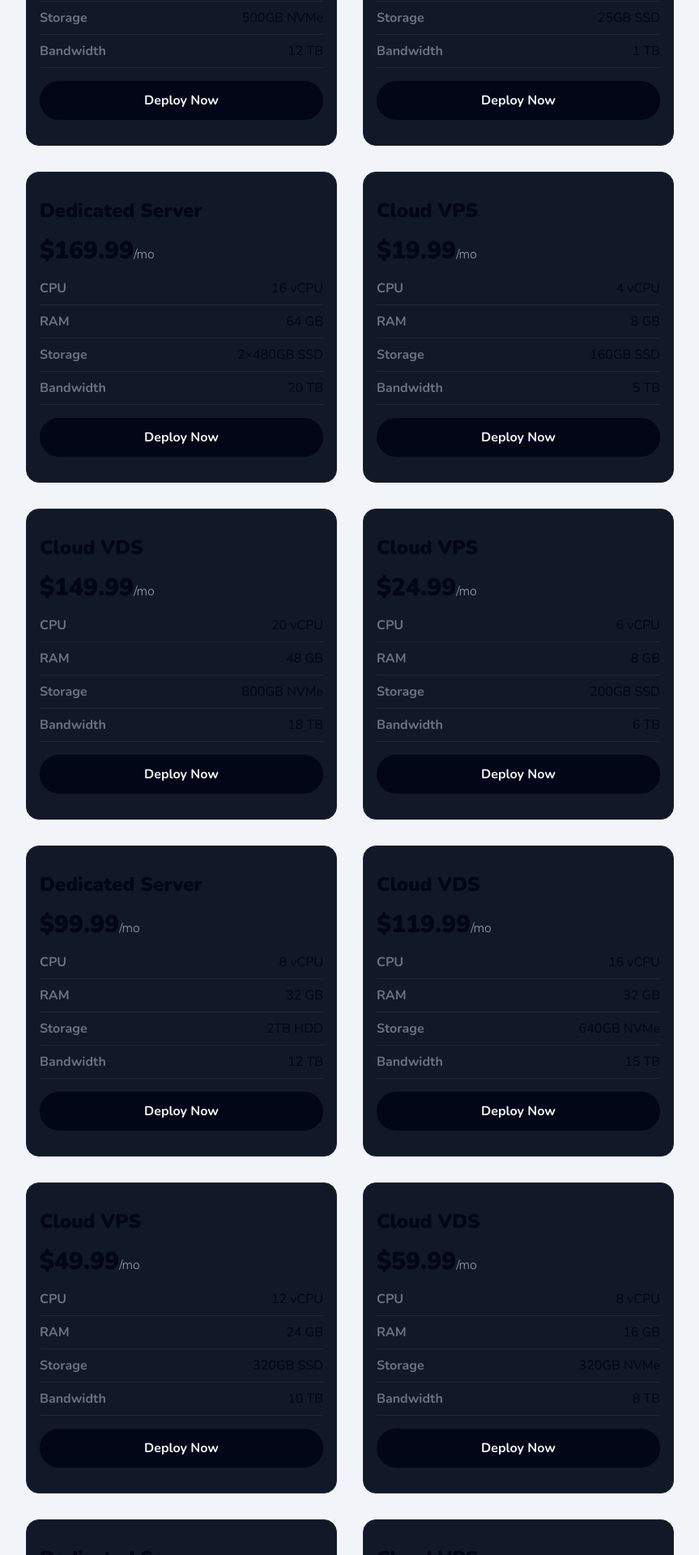
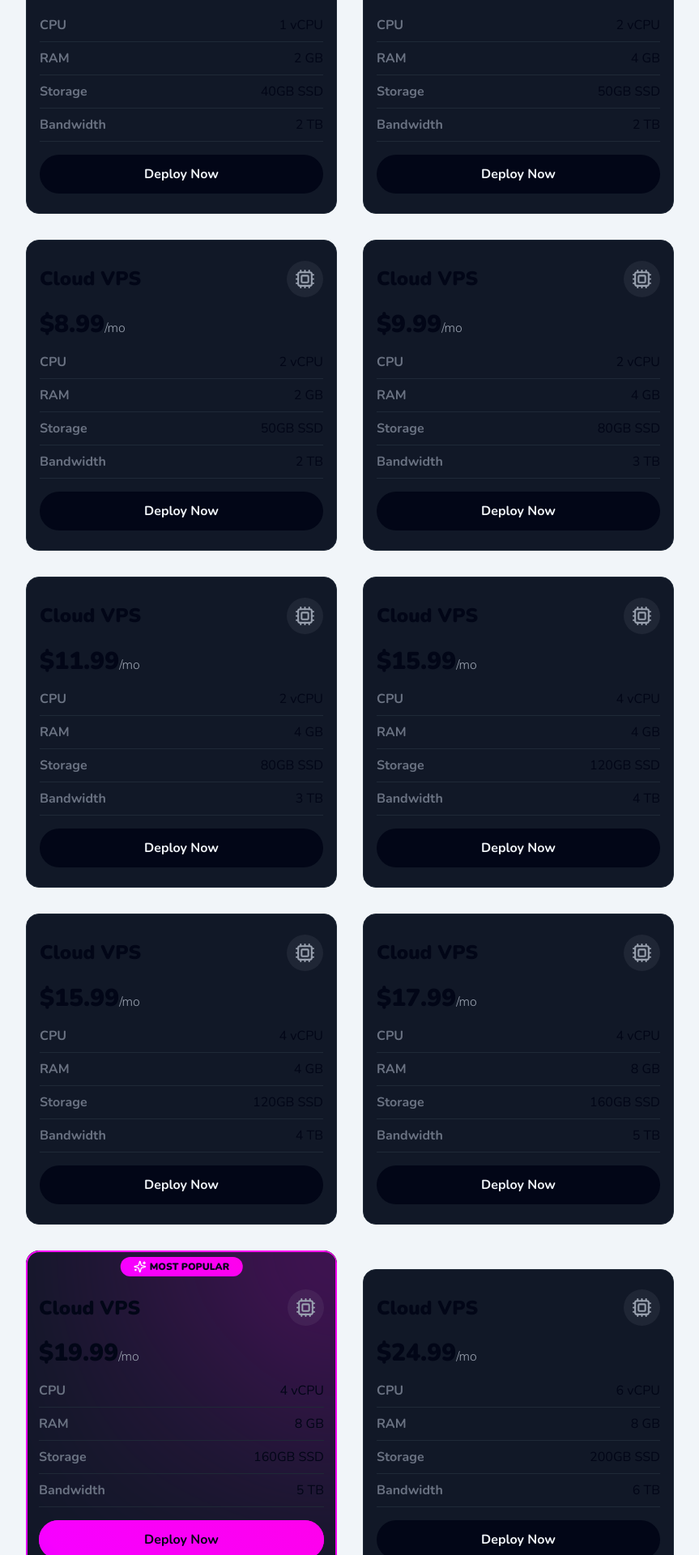
Before and after one commit to AymenBraikia/hosty, a Next.js app: page /hosting in a window 1280 px wide. Shown: the part 880-2800 px from the top of the page at 81% size, without its empty margins (208-1071 px from the left). Built offline with nearby package versions, Linux system fonts and the light colour scheme.

Commit message:
better header + better services page

```diff
--- a/app/components/header.tsx
+++ b/app/components/header.tsx
@@ -21,7 +21,7 @@ export default function Header(props: { promotion?: { url?: string; content: str
 	}, []);
 	const [lang, set_lang] = useState<langs | string>(() => (typeof window !== "undefined" && (localStorage.getItem("lang") as langs)) || "en-us");
 	return (
-		<header className="w-dvw h-fit p-2.5 bg-(--clr-surface) fixed left-0 top-0 flex justify-between items-center px-20 z-50 max-md:px-6">
+		<header className="w-dvw h-fit p-2.5 bg-(--clr-background-opacity) backdrop-blur-3xl fixed left-0 top-0 flex justify-between items-center px-20 z-50 max-md:px-6">
 			<div className="flex justify-center items-center gap-10">
 				<Link className="flex justify-center items-center text-(--clr-primary) font-bold text-3xl" href={"/"}>
 					<Image width={70} height={70} src={logoIcon} alt="logo" />
--- a/app/components/pricing.tsx
+++ b/app/components/pricing.tsx
@@ -11,43 +11,47 @@ type plan = {
 	name: string;
 	pricing: { m: number; y: number };
 	popular: boolean;
-	specs: { cpu: number; ram: number; storage: string; bandWidth: string; ssl_cdn: boolean };
+	description: string;
+	specs: { cpu: number | string; ram: number | string; storage: string; bandWidth: string; ssl_cdn: boolean };
 };
 
 const plans: plan[] = [
 	{
-		name: "Basic",
+		name: "Cloud VPS",
 		pricing: { m: 4.99, y: 3.99 },
+		description: "Flexible virtual instances for developers and small apps. Scale instantly.",
 		popular: false,
 		specs: {
-			cpu: 1,
-			ram: 2,
-			storage: "50 GB NVMe",
-			bandWidth: "2 TB Traffic",
+			cpu: "1-16",
+			ram: "1-32",
+			storage: "25 GB - 400 GB SSD",
+			bandWidth: "1 TB - 12 TB Traffic",
 			ssl_cdn: true,
 		},
 	},
 	{
-		name: "Pro",
-		pricing: { m: 12.99, y: 9.99 },
-		popular: true,
+		name: "VDS Hybrid",
+		pricing: { m: 39.99, y: 27.99 },
+		description: "Virtual Dedicated Servers with guaranteed resources and dedicated threads.",
+		popular: false,
 		specs: {
-			cpu: 4,
-			ram: 8,
-			storage: "200 GB NVMe",
-			bandWidth: "8 TB Traffic",
+			cpu: "4-40",
+			ram: "8-128",
+			storage: "200 GB - 2 TB NVMe",
+			bandWidth: "5 TB - 30 Traffic",
 			ssl_cdn: true,
 		},
 	},
 	{
-		name: "Elite",
-		pricing: { m: 34.99, y: 29.99 },
+		name: "Dedicated Server",
+		pricing: { m: 79.99, y: 55.99 },
+		description: "Single-tenant physical servers for maximum performance and control.",
 		popular: false,
 		specs: {
-			cpu: 8,
-			ram: 32,
-			storage: "1TB NVMe",
-			bandWidth: "Unlimited Traffic",
+			cpu: "8-64",
+			ram: "16-512",
+			storage: "1 TB - 2x4 TB NVMe",
+			bandWidth: "10 TB - 60TB Traffic",
 			ssl_cdn: true,
 		},
 	},
@@ -72,7 +76,7 @@ export default function Pricing() {
 						${plan == "y" ? "text-foreground" : "text-gray-400"} py-2 z-10 gap-2 flex
 					`}
 					content="Yearly"
-					children_el={<span className="text-(--clr-accent)">-20%</span>}
+					children_el={<span className="text-(--clr-accent)">-30%</span>}
 				/>
 				<div className={`transition bg-(--clr-surface-light) ${plan == "m" ? "left-2 w-22" : "left-23 w-30"} h-12 rounded-full absolute top-1/2 -translate-y-1/2`}></div>
 			</div>
@@ -93,22 +97,22 @@ function Plan(props: { p: plan; plan: "m" | "y" }) {
 				info.popular ? "scale-105 border-gradient" : "border border-(--clr-surface-light2)"
 			}`}
 		>
-			{info.popular && <span className="absolute left-1/2 top-6 -translate-1/2 bg_anim px-4 py-2 rounded-full font-black text-xs min-w-fit flex justify-center items-center gap-1 max-sm:text-[10px]"><Star2 s={16} color="white"/>MOST POPULAR</span>}
+			{info.popular && (
+				<span className="absolute left-1/2 top-5 -translate-1/2 bg_anim px-4 py-1 rounded-full font-black text-xs min-w-fit flex justify-center items-center gap-1 max-sm:text-[10px]">
+					<Star2 s={16} color="white" />
+					MOST POPULAR
+				</span>
+			)}
 			<div className="w-full flex justify-between items-center">
 				<div className="flex flex-col">
 					<h3 className="text-2xl font-black">{info.name}</h3>
-					<h3 className="text-gray-400 text-[14px] font-medium">HOSTY CLOUD</h3>
+					<h3 className="text-gray-400 text-[14px] font-medium">{info.description}</h3>
 				</div>
 
 				<div className={`${info.popular ? "bg-(--clr-accent-opacity)" : "bg-(--clr-background-opacity)"} p-2.5 rounded-full`}>
 					<Cpu s={23} color={info.popular ? "var(--clr-accent)" : "var(--background3)"} />
 				</div>
 			</div>
-			<h1 className="text-5xl font-black max-sm:text-3xl">
-				${props.plan == "m" ? info.pricing.m : info.pricing.y}
-				<span className="text-gray-500 text-2xl m-2 font-medium">/mo</span>
-			</h1>
-			<div className="w-full border border-dashed border-(--clr-surface-light2) brightness-150"></div>
 
 			<div className="flex flex-col gap-3 justify-center items-start text-gray-400">
 				<div className="flex gap-2 justify-start items-center font-bold">
@@ -134,12 +138,17 @@ function Plan(props: { p: plan; plan: "m" | "y" }) {
 					</div>
 				)}
 			</div>
+			<h1 className="text-3xl font-black max-sm:text-3xl">
+				<span className="text-gray-400 text-base font-medium">Starting at </span>${props.plan == "m" ? info.pricing.m : info.pricing.y}
+				<span className="text-gray-400 text-base font-medium">/mo</span>
+			</h1>
 			<Button
 				css={`
 					${info.popular && "bg_anim"} plan_btn flex justify-center items-center gap-2 w-full
 				`}
 				content="Choose Plan"
 			/>
+
 			{info.popular && <div className="absolute right-0 top-0 translate-x-1/2 -translate-y-1/2 bg-(--clr-accent2) w-xs aspect-square -z-10 rounded-full blur-[200px]"></div>}
 		</div>
 	);
--- a/app/globals.css
+++ b/app/globals.css
@@ -8,22 +8,22 @@
   --foreground2: #474747;
   --foreground3: #767676;
   --clr-primary: #0EA5E9;
+  --clr-primary-opacity: #0080ff33;
   --gradient: linear-gradient(45deg, #8400ff, #f700ff, #ff00ea);
   --gradient2: linear-gradient(45deg, #00ddff, #ff00ea);
   --clr-accent: #8400ff;
+  --clr-accent-opacity: #4f00994d;
   --clr-accent2: #ff00ea;
-  --clr-accent-opacity: #4f00994d;
+  --clr-accent2-opacity: #ff00ea33;
   --clr-surface: #111827;
   --clr-surface2: #070a11;
   --clr-surface-light: #18202c;
   --clr-surface-light2: #1f2937;
+  --clr-border-opacity: #f1f5f91d;
   --clr-background-opacity: #f1f5f912;
   --clr-background-opacity2: #f1f5f94a;
   --clr-foreground-opacity: #00000012;
   --clr-foreground-opacity2: #00000052;
-  --clr-primary-opacity: #0080ff36;
-  --clr-border-opacity: #f1f5f91d;
-
 }
 
 @theme inline {
@@ -37,6 +37,10 @@
   :root {
     --background: #020617;
     --foreground: #F1F5F9;
+    --clr-foreground-opacity: #f1f5f912;
+    --clr-foreground-opacity2: #f1f5f94a;
+    --clr-background-opacity: #00000012;
+    --clr-background-opacity2: #00000052;
   }
 }
 
@@ -322,9 +326,9 @@ body {
   content: "";
   position: absolute;
   inset: 0;
-  left: -0.5px;
-  top: -0.5px;
-  padding: 2px;
+  left: -0.25px;
+  top: -0.25px;
+  padding: 1.5px;
   width: 100%;
   height: 100%;
   border-radius: inherit;
@@ -358,3 +362,48 @@ body {
 .deploy:hover {
   box-shadow: 0 0 10px 0 var(--color-foreground);
 }
+
+/* .shadow_anim:hover {
+  box-shadow: 0 0 0 0 transparent;
+}
+
+.shadow_anim:hover {
+  animation: shadow_anim 3s ease infinite;
+  box-shadow: 0 0 10px 0 var(--clr-accent);
+}
+
+@keyframes shadow_anim {
+  50% {
+    box-shadow: 0 0 10px 0 var(--clr-accent2);
+  }
+} */
+
+
+.shadow_anim {
+  position: relative;
+  overflow: visible;
+}
+
+.shadow_anim::before {
+  content: "";
+  position: absolute;
+  top: 50%;
+  left: 50%;
+  transform: translate(-50%, -50%);
+  width: 100%;
+  height: 100%;
+  border-radius: inherit;
+  pointer-events: none;
+  z-index: -1;
+  filter: blur(0);
+  background-size: 200% 200%;
+  animation: bg_anim 5s ease infinite;
+  background-image: var(--gradient);
+  transition: .3s ease;
+  opacity: 1;
+}
+
+.shadow_anim:hover::before {
+  filter: blur(15px);
+  opacity: 0.5;
+}
--- a/app/hosting/body.tsx
+++ b/app/hosting/body.tsx
@@ -1,4 +1,8 @@
+"use client";
+import { useState } from "react";
 import Button from "../components/button";
+import Star2 from "../components/svg/star2";
+import Cpu from "../components/svg/cpu";
 
 interface service {
 	type: "Cloud VPS" | "Cloud VDS" | "Dedicated Server";
@@ -9,89 +13,140 @@ interface service {
 	title?: string;
 	price: number;
 	discount?: number;
+	mostPopular?: boolean;
 }
 
 const services: service[] = [
+	// =====================
+	// Cloud VPS (by price)
+	// =====================
+	{ type: "Cloud VPS", cpu: 1, ram: 1, bandwidth: "1 TB", storage: "25GB SSD", price: 4.99 },
+	{ type: "Cloud VPS", cpu: 1, ram: 2, bandwidth: "1 TB", storage: "25GB SSD", price: 5.49 },
+	{ type: "Cloud VPS", cpu: 1, ram: 2, bandwidth: "2 TB", storage: "40GB SSD", price: 6.99 },
 	{ type: "Cloud VPS", cpu: 2, ram: 4, bandwidth: "2 TB", storage: "50GB SSD", price: 7.99 },
+	{ type: "Cloud VPS", cpu: 2, ram: 2, bandwidth: "2 TB", storage: "50GB SSD", price: 8.99 },
+	{ type: "Cloud VPS", cpu: 2, ram: 4, bandwidth: "3 TB", storage: "80GB SSD", price: 9.99, discount: 20, title: "Starter Deal" },
+	{ type: "Cloud VPS", cpu: 2, ram: 4, bandwidth: "3 TB", storage: "80GB SSD", price: 11.99 },
+	{ type: "Cloud VPS", cpu: 4, ram: 4, bandwidth: "4 TB", storage: "120GB SSD", price: 15.99 },
+	{ type: "Cloud VPS", cpu: 4, ram: 4, bandwidth: "4 TB", storage: "120GB SSD", price: 15.99 },
+	{ type: "Cloud VPS", cpu: 4, ram: 8, bandwidth: "5 TB", storage: "160GB SSD", price: 17.99, discount: 15, title: "Popular Choice" },
+	{ type: "Cloud VPS", cpu: 4, ram: 8, bandwidth: "5 TB", storage: "160GB SSD", price: 19.99, mostPopular: true },
+	{ type: "Cloud VPS", cpu: 6, ram: 8, bandwidth: "6 TB", storage: "200GB SSD", price: 24.99 },
+	{ type: "Cloud VPS", cpu: 6, ram: 8, bandwidth: "6 TB", storage: "200GB SSD", price: 24.99 },
+	{ type: "Cloud VPS", cpu: 8, ram: 16, bandwidth: "8 TB", storage: "250GB SSD", price: 34.99, mostPopular: true },
+	{ type: "Cloud VPS", cpu: 8, ram: 16, bandwidth: "8 TB", storage: "250GB SSD", price: 34.99 },
+	{ type: "Cloud VPS", cpu: 12, ram: 24, bandwidth: "10 TB", storage: "320GB SSD", price: 49.99 },
+	{ type: "Cloud VPS", cpu: 12, ram: 24, bandwidth: "10 TB", storage: "320GB SSD", price: 49.99 },
+	{ type: "Cloud VPS", cpu: 16, ram: 32, bandwidth: "12 TB", storage: "400GB SSD", price: 69.99 },
+
+	// =====================
+	// Cloud VDS (by price)
+	// =====================
+	{ type: "Cloud VDS", cpu: 4, ram: 8, bandwidth: "5 TB", storage: "200GB NVMe", price: 39.99 },
+	{ type: "Cloud VDS", cpu: 6, ram: 12, bandwidth: "6 TB", storage: "250GB NVMe", price: 49.99 },
+	{ type: "Cloud VDS", cpu: 8, ram: 16, bandwidth: "8 TB", storage: "320GB NVMe", price: 54.99, discount: 10, title: "Best Value" },
+	{ type: "Cloud VDS", cpu: 8, ram: 16, bandwidth: "8 TB", storage: "320GB NVMe", price: 59.99, mostPopular: true },
+	{ type: "Cloud VDS", cpu: 10, ram: 20, bandwidth: "10 TB", storage: "400GB NVMe", price: 74.99 },
+	{ type: "Cloud VDS", cpu: 12, ram: 24, bandwidth: "12 TB", storage: "500GB NVMe", price: 89.99 },
+	{ type: "Cloud VDS", cpu: 12, ram: 24, bandwidth: "12 TB", storage: "500GB NVMe", price: 89.99 },
+	{ type: "Cloud VDS", cpu: 16, ram: 32, bandwidth: "15 TB", storage: "640GB NVMe", price: 119.99, mostPopular: true },
+	{ type: "Cloud VDS", cpu: 16, ram: 32, bandwidth: "15 TB", storage: "640GB NVMe", price: 119.99 },
+	{ type: "Cloud VDS", cpu: 20, ram: 48, bandwidth: "18 TB", storage: "800GB NVMe", price: 149.99 },
+	{ type: "Cloud VDS", cpu: 24, ram: 64, bandwidth: "20 TB", storage: "1TB NVMe", price: 179.99 },
+	{ type: "Cloud VDS", cpu: 24, ram: 64, bandwidth: "20 TB", storage: "1TB NVMe", price: 179.99 },
+	{ type: "Cloud VDS", cpu: 32, ram: 96, bandwidth: "25 TB", storage: "1.5TB NVMe", price: 249.99 },
+	{ type: "Cloud VDS", cpu: 40, ram: 128, bandwidth: "30 TB", storage: "2TB NVMe", price: 329.99 },
+
+	// =========================
+	// Dedicated Server (by price)
+	// =========================
+	{ type: "Dedicated Server", cpu: 8, ram: 16, bandwidth: "10 TB", storage: "1TB HDD", price: 79.99 },
+	{ type: "Dedicated Server", cpu: 8, ram: 32, bandwidth: "12 TB", storage: "2TB HDD", price: 99.99, mostPopular: true },
+	{ type: "Dedicated Server", cpu: 12, ram: 32, bandwidth: "15 TB", storage: "2×1TB HDD", price: 129.99 },
+	{ type: "Dedicated Server", cpu: 16, ram: 64, bandwidth: "20 TB", storage: "2×480GB SSD", price: 159.99, discount: 20, title: "Limited Offer", mostPopular: true },
+	{ type: "Dedicated Server", cpu: 16, ram: 64, bandwidth: "20 TB", storage: "2×480GB SSD", price: 169.99 },
+	{ type: "Dedicated Server", cpu: 24, ram: 64, bandwidth: "25 TB", storage: "2×480GB SSD", price: 199.99 },
+	{ type: "Dedicated Server", cpu: 24, ram: 64, bandwidth: "25 TB", storage: "2×480GB SSD", price: 199.99 },
+	{ type: "Dedicated Server", cpu: 32, ram: 128, bandwidth: "30 TB", storage: "2×960GB SSD", price: 229.99, discount: 25, title: "Enterprise Deal" },
+	{ type: "Dedicated Server", cpu: 40, ram: 128, bandwidth: "35 TB", storage: "2×1TB NVMe", price: 299.99 },
+	{ type: "Dedicated Server", cpu: 40, ram: 128, bandwidth: "35 TB", storage: "2×1TB NVMe", price: 299.99 },
 	{ type: "Dedicated Server", cpu: 32, ram: 128, bandwidth: "30 TB", storage: "2TB NVMe", price: 329.99 },
-	{ type: "Cloud VDS", cpu: 12, ram: 24, bandwidth: "12 TB", storage: "500GB NVMe", price: 89.99 },
-	{ type: "Cloud VPS", cpu: 1, ram: 2, bandwidth: "1 TB", storage: "25GB SSD", price: 5.49 },
-	{ type: "Dedicated Server", cpu: 16, ram: 64, bandwidth: "20 TB", storage: "2×480GB SSD", price: 169.99 },
-	{ type: "Cloud VPS", cpu: 4, ram: 8, bandwidth: "5 TB", storage: "160GB SSD", price: 19.99 },
-	{ type: "Cloud VDS", cpu: 20, ram: 48, bandwidth: "18 TB", storage: "800GB NVMe", price: 149.99 },
-	{ type: "Cloud VPS", cpu: 6, ram: 8, bandwidth: "6 TB", storage: "200GB SSD", price: 24.99 },
-	{ type: "Dedicated Server", cpu: 8, ram: 32, bandwidth: "12 TB", storage: "2TB HDD", price: 99.99 },
-	{ type: "Cloud VDS", cpu: 16, ram: 32, bandwidth: "15 TB", storage: "640GB NVMe", price: 119.99 },
-	{ type: "Cloud VPS", cpu: 12, ram: 24, bandwidth: "10 TB", storage: "320GB SSD", price: 49.99 },
-	{ type: "Cloud VDS", cpu: 8, ram: 16, bandwidth: "8 TB", storage: "320GB NVMe", price: 59.99 },
-	{ type: "Dedicated Server", cpu: 40, ram: 128, bandwidth: "35 TB", storage: "2×1TB NVMe", price: 299.99 },
-	{ type: "Cloud VPS", cpu: 8, ram: 16, bandwidth: "8 TB", storage: "250GB SSD", price: 34.99 },
-	{ type: "Cloud VDS", cpu: 24, ram: 64, bandwidth: "20 TB", storage: "1TB NVMe", price: 179.99 },
-	{ type: "Dedicated Server", cpu: 24, ram: 64, bandwidth: "25 TB", storage: "2×480GB SSD", price: 199.99 },
-	{ type: "Cloud VPS", cpu: 2, ram: 2, bandwidth: "2 TB", storage: "50GB SSD", price: 8.99 },
-	{ type: "Cloud VPS", cpu: 1, ram: 1, bandwidth: "1 TB", storage: "25GB SSD", price: 4.99 },
-	{ type: "Cloud VDS", cpu: 32, ram: 96, bandwidth: "25 TB", storage: "1.5TB NVMe", price: 249.99 },
 	{ type: "Dedicated Server", cpu: 48, ram: 192, bandwidth: "40 TB", storage: "2×2TB NVMe", price: 369.99 },
-	{ type: "Cloud VPS", cpu: 4, ram: 4, bandwidth: "4 TB", storage: "120GB SSD", price: 15.99 },
-	{ type: "Cloud VDS", cpu: 10, ram: 20, bandwidth: "10 TB", storage: "400GB NVMe", price: 74.99 },
 	{ type: "Dedicated Server", cpu: 56, ram: 256, bandwidth: "50 TB", storage: "4TB NVMe", price: 449.99 },
-	{ type: "Cloud VPS", cpu: 16, ram: 32, bandwidth: "12 TB", storage: "400GB SSD", price: 69.99 },
-	{ type: "Cloud VDS", cpu: 6, ram: 12, bandwidth: "6 TB", storage: "250GB NVMe", price: 49.99 },
 	{ type: "Dedicated Server", cpu: 64, ram: 512, bandwidth: "60 TB", storage: "2×4TB NVMe", price: 599.99 },
-	{ type: "Cloud VPS", cpu: 12, ram: 24, bandwidth: "10 TB", storage: "320GB SSD", price: 49.99 },
-	{ type: "Cloud VPS", cpu: 2, ram: 4, bandwidth: "3 TB", storage: "80GB SSD", price: 11.99 },
-	{ type: "Cloud VDS", cpu: 4, ram: 8, bandwidth: "5 TB", storage: "200GB NVMe", price: 39.99 },
-	{ type: "Dedicated Server", cpu: 12, ram: 32, bandwidth: "15 TB", storage: "2×1TB HDD", price: 129.99 },
-	{ type: "Cloud VPS", cpu: 8, ram: 16, bandwidth: "8 TB", storage: "250GB SSD", price: 34.99 },
-	{ type: "Cloud VDS", cpu: 40, ram: 128, bandwidth: "30 TB", storage: "2TB NVMe", price: 329.99 },
-	{ type: "Dedicated Server", cpu: 16, ram: 64, bandwidth: "20 TB", storage: "2×480GB SSD", price: 159.99, discount: 20, title: "Limited Offer" },
-	{ type: "Cloud VPS", cpu: 4, ram: 8, bandwidth: "5 TB", storage: "160GB SSD", price: 17.99, discount: 15, title: "Popular Choice" },
-	{ type: "Cloud VDS", cpu: 8, ram: 16, bandwidth: "8 TB", storage: "320GB NVMe", price: 54.99, discount: 10, title: "Best Value" },
-	{ type: "Cloud VPS", cpu: 2, ram: 4, bandwidth: "3 TB", storage: "80GB SSD", price: 9.99, discount: 20, title: "Starter Deal" },
-	{ type: "Dedicated Server", cpu: 32, ram: 128, bandwidth: "30 TB", storage: "2×960GB SSD", price: 229.99, discount: 25, title: "Enterprise Deal" },
-	{ type: "Cloud VPS", cpu: 6, ram: 8, bandwidth: "6 TB", storage: "200GB SSD", price: 24.99 },
-	{ type: "Cloud VDS", cpu: 12, ram: 24, bandwidth: "12 TB", storage: "500GB NVMe", price: 89.99 },
-	{ type: "Dedicated Server", cpu: 40, ram: 128, bandwidth: "35 TB", storage: "2×1TB NVMe", price: 299.99 },
-	{ type: "Cloud VPS", cpu: 1, ram: 2, bandwidth: "2 TB", storage: "40GB SSD", price: 6.99 },
-	{ type: "Cloud VDS", cpu: 16, ram: 32, bandwidth: "15 TB", storage: "640GB NVMe", price: 119.99 },
-	{ type: "Dedicated Server", cpu: 8, ram: 16, bandwidth: "10 TB", storage: "1TB HDD", price: 79.99 },
-	{ type: "Cloud VPS", cpu: 4, ram: 4, bandwidth: "4 TB", storage: "120GB SSD", price: 15.99 },
-	{ type: "Cloud VDS", cpu: 24, ram: 64, bandwidth: "20 TB", storage: "1TB NVMe", price: 179.99 },
-	{ type: "Dedicated Server", cpu: 24, ram: 64, bandwidth: "25 TB", storage: "2×480GB SSD", price: 199.99 },
 ];
 
 export default function Body() {
+	const [filter, setFilter] = useState<"All" | "Cloud VPS" | "Cloud VDS" | "Dedicated Server">("All");
 	return (
-		<section className="w-dvw min-h-dvh flex flex-col justify-start items-start p-32">
+		<section className="w-dvw min-h-dvh flex flex-col justify-start items-center p-32">
 			<h1 className="font-bold text-5xl my-2">Cloud Services & VPS</h1>
 			<p className="text_shine text-xl">Deploy high-performance instances in seconds.</p>
+			<div className="flex justify-center items-center bg-(--clr-surface) rounded-xl relative overflow-hidden px-2.5 mt-10">
+				<div className={`cursor-pointer min-w-16 px-2 text-center py-2.5 font-bold ${filter == "All" ? "text-foreground" : "text-gray-400"} z-10`} onClick={() => setFilter("All")}>
+					All
+				</div>
+				<div className={`cursor-pointer min-w-16 px-2 text-center py-2.5 font-bold ${filter == "Cloud VPS" ? "text-foreground" : "text-gray-400"} z-10`} onClick={() => setFilter("Cloud VPS")}>
+					VPS
+				</div>
+				<div className={`cursor-pointer min-w-16 px-2 text-center py-2.5 font-bold ${filter == "Cloud VDS" ? "text-foreground" : "text-gray-400"} z-10`} onClick={() => setFilter("Cloud VDS")}>
+					VDS
+				</div>
+				<div className={`cursor-pointer min-w-16 px-2 text-center py-2.5 font-bold ${filter == "Dedicated Server" ? "text-foreground" : "text-gray-400"} z-10`} onClick={() => setFilter("Dedicated Server")}>
+					Dedicated
+				</div>
+				<div className={`absolute transition ${filter == "All" ? "w-18 left-1.5" : filter == "Cloud VPS" ? "w-18 left-17.5" : filter == "Cloud VDS" ? "w-18 left-33.5" : "w-25 left-49.5"} top-1/2 -translate-y-1/2 bg_anim  h-10/12 rounded-xl`}></div>
+			</div>
 			<div className="flex justify-center items-center w-full gap-8 flex-wrap my-10">
 				{services.map((s, i) => (
-					<div key={i} className="w-96 min-h-96 bg-(--clr-surface) border border-(--clr-surface-light2) rounded-2xl flex justify-center items-start flex-col p-4 gap-4">
-						<h2 className="text-2xl font-black">{s.type}</h2>
+					<div
+						key={i}
+						className={`w-96 min-h-96 bg-(--clr-surface) group ${!s.mostPopular && "border border-(--clr-surface-light2)"} rounded-2xl ${
+							filter == "All" || filter == s.type ? "flex" : "hidden"
+						} justify-center items-start flex-col p-4 relative overflow-hidden hover:border-(--clr-primary) hover:-translate-y-2.5 cursor-pointer transition ${s.mostPopular ? "scale-100 border-gradient py-12 gap-4" : "gap-4"}`}
+					>
+						<h2 className="text-2xl font-black flex w-full justify-between items-center">
+							{s.type}
+							<div
+								className={`text-gray-400 bg-gray-400/10 p-2.5 rounded-full aspect-square transition ${
+									s.mostPopular ? "group-hover:text-(--clr-accent2) group-hover:bg-(--clr-accent2-opacity)" : "group-hover:text-(--clr-primary) group-hover:bg-(--clr-primary-opacity)"
+								}`}
+							>
+								<Cpu s={25} color="currentColor" />
+							</div>
+						</h2>
 						<h3 className="text-3xl font-black">
 							${s.price}
 							<span className="text-base text-gray-400 font-light">/mo</span>
 						</h3>
-						<div className="flex flex-col w-full gap-2">
-							<div className="flex justify-between items-center text-gray-500 font-bold">
+						<div className={`flex flex-col w-full gap-2 text-gray-500 transition ${s.mostPopular ? "group-hover:text-(--clr-accent2)" : "group-hover:text-(--clr-primary)"}`}>
+							<div className="flex justify-between items-center font-bold">
 								CPU <span className="text-foreground font-normal">{s.cpu} vCPU</span>
 							</div>
 							<hr className="border-(--clr-surface-light2)" />
-							<div className="flex justify-between items-center text-gray-500 font-bold">
+							<div className="flex justify-between items-center font-bold">
 								RAM <span className="text-foreground font-normal">{s.ram} GB</span>
 							</div>
 							<hr className="border-(--clr-surface-light2)" />
-							<div className="flex justify-between items-center text-gray-500 font-bold">
+							<div className="flex justify-between items-center font-bold">
 								Storage <span className="text-foreground font-normal">{s.storage}</span>
 							</div>
 							<hr className="border-(--clr-surface-light2)" />
-							<div className="flex justify-between items-center text-gray-500 font-bold">
+							<div className="flex justify-between items-center font-bold">
 								Bandwidth <span className="text-foreground font-normal">{s.bandwidth}</span>
 							</div>
 							<hr className="border-(--clr-surface-light2)" />
 						</div>
-						<Button content="Deploy Now" css="w-full deploy rounded-full" />
+						<Button content="Deploy Now" css={`w-full rounded-full transition ${s.mostPopular ? "bg_anim shadow_anim" : "deploy"}`} />
+						{s.mostPopular && (
+							<>
+								<span className="absolute left-1/2 top-5 -translate-1/2 bg_anim px-4 py-1 rounded-full font-black text-xs min-w-fit flex justify-center items-center gap-1 max-sm:text-[10px]">
+									<Star2 s={16} color="white" />
+									MOST POPULAR
+								</span>
+								<div className="absolute right-0 top-0 translate-x-1/2 -translate-y-1/2 w-60 bg_anim aspect-square -z-10 rounded-full blur-[150px]"></div>
+							</>
+						)}
 					</div>
 				))}
 			</div>
```
